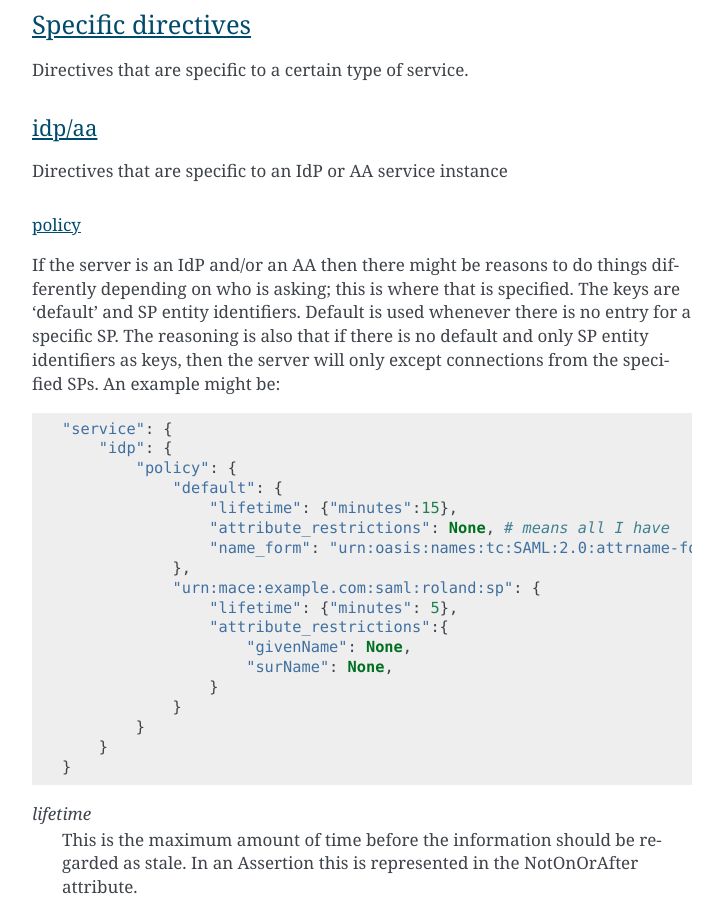
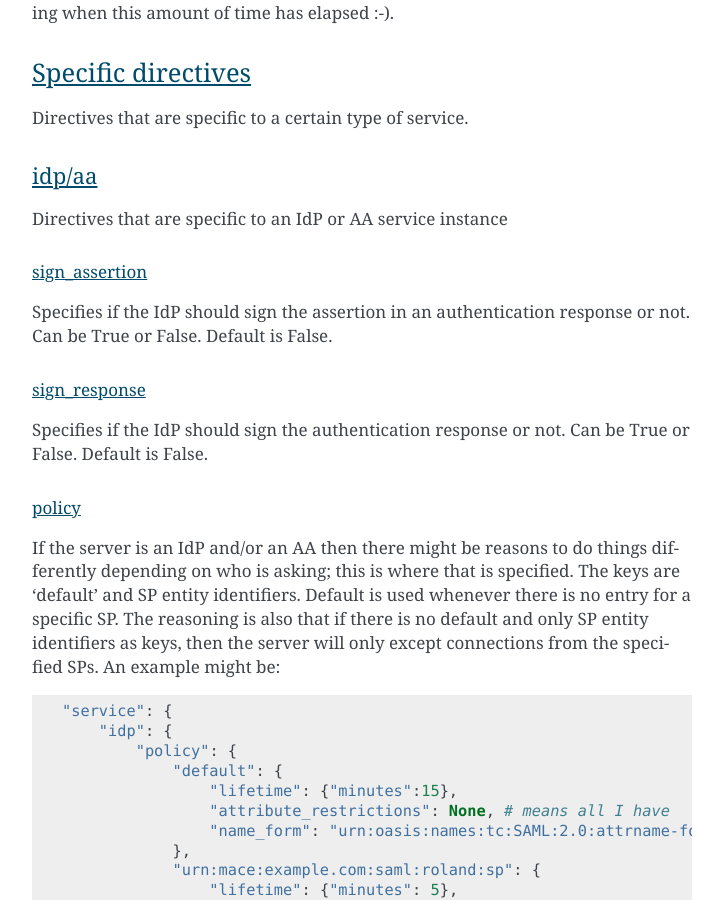
Before and after one commit to IdentityPython/pysaml2, a Sphinx documentation site: the page built from doc/howto/config.rst, in a window 1280 px wide and 900 px high, scrolled down 6502 px. Shown: the whole window, without its empty margins (388-1111 px from the left). Built offline with Sphinx 7.4.7, drawn with Linux system fonts in a browser that asks for light colours; some of the changed text lies outside the part shown.

Commit message:
Document sign_assertion and sign_reponse IdP config parameters

```diff
--- a/doc/howto/config.rst
+++ b/doc/howto/config.rst
@@ -269,6 +269,19 @@ idp/aa
 ^^^^^^
 
 Directives that are specific to an IdP or AA service instance
+
+sign_assertion
+""""""""""""""
+
+Specifies if the IdP should sign the assertion in an authentication response
+or not. Can be True or False. Default is False.
+
+sign_response
+"""""""""""""
+
+Specifies if the IdP should sign the authentication response or not. Can be
+True or False. Default is False.
+
 
 policy
 """"""
```
